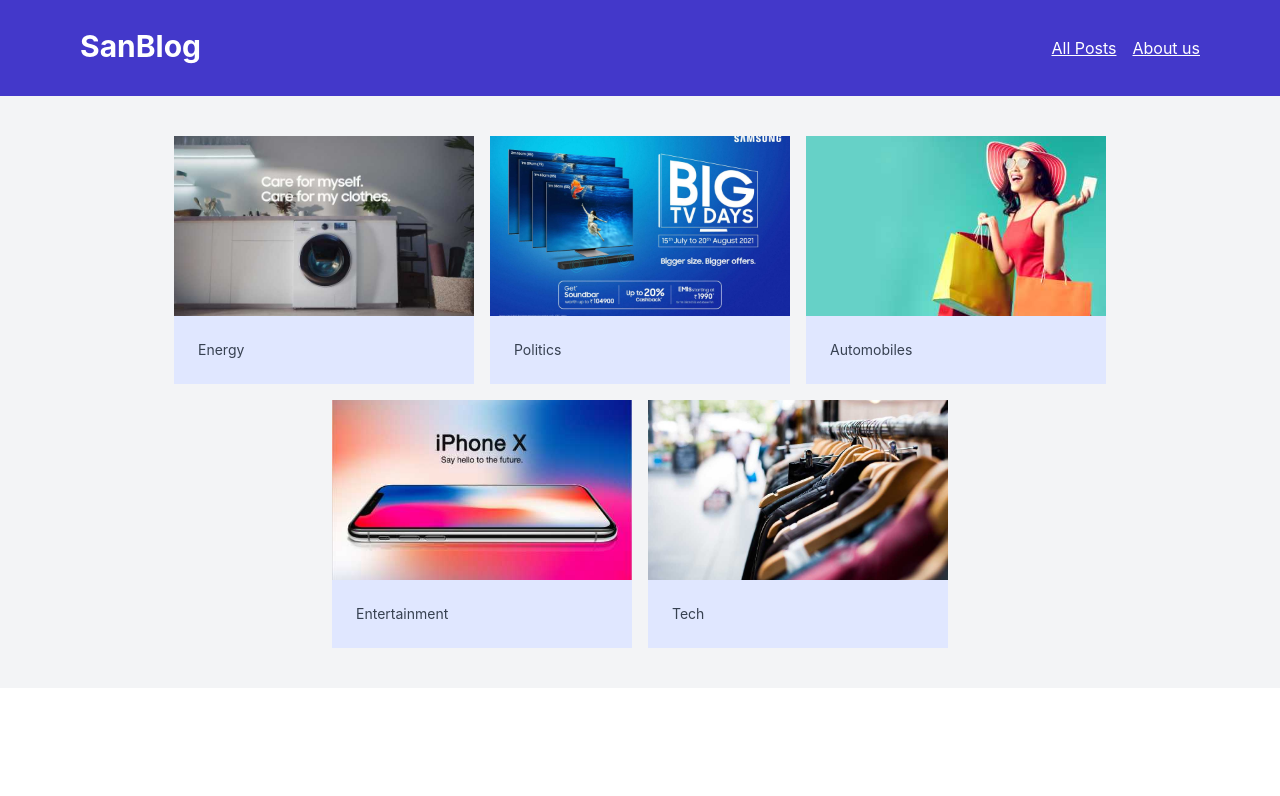
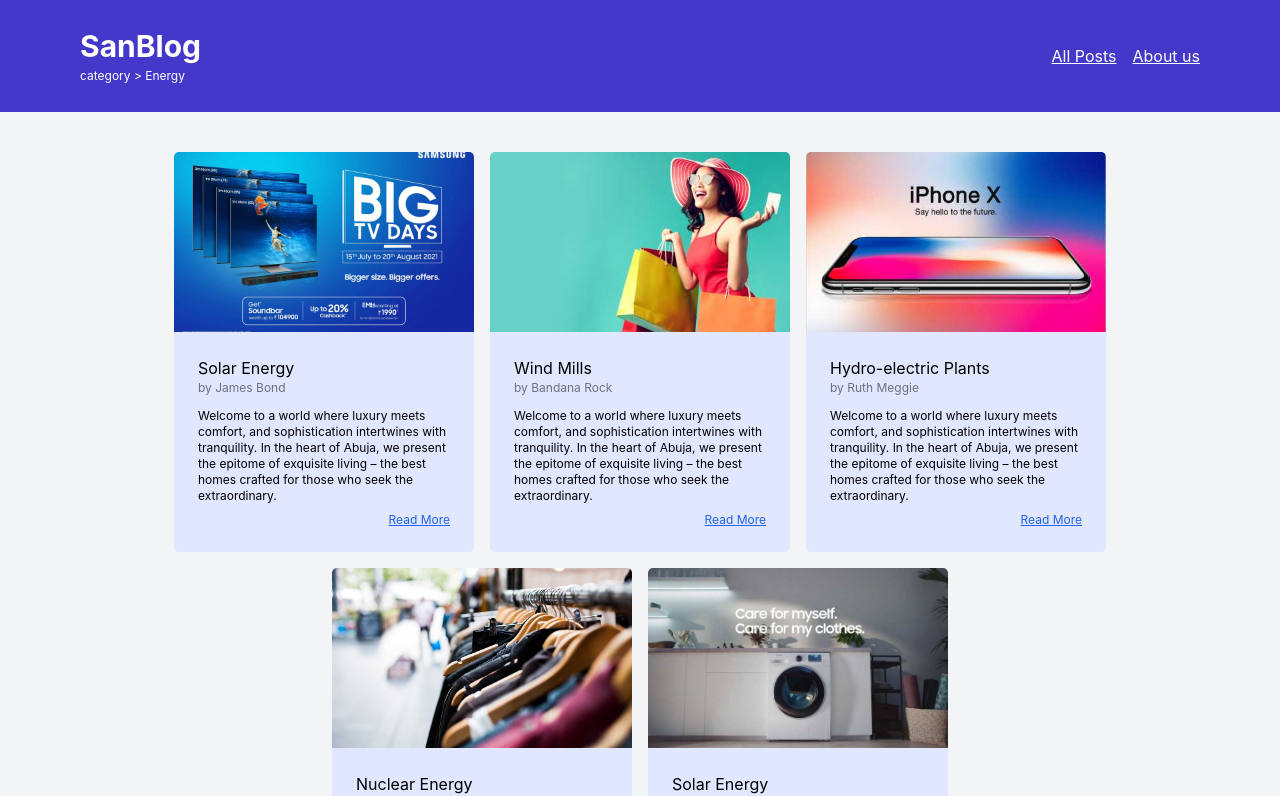
Before and after one commit to Stevolisis/react-sanity, a React (Vite) app: page /category/1 in a window 1280 px wide. Shown: the top 796 px of the page. Built offline with nearby package versions, Linux system fonts and the light colour scheme.

Commit message:
all router,routes,route imported from react-router-dom

```diff
--- a/src/App.jsx
+++ b/src/App.jsx
@@ -1,6 +1,5 @@
 import './index.css'
-import { Route, Routes } from 'react-router';
-import { HashRouter  } from 'react-router-dom';
+import { BrowserRouter as Router, Route, Routes } from "react-router-dom";
 import Index from './pages';
 import Post from './pages/post';
 import AboutUs from './pages/about_us';
@@ -11,15 +10,15 @@
 
   return (
     <>
-      <HashRouter >
+      <Router>
         <Routes>
-          <Route path="/" element={<Index />} exact/>
+          <Route path="/" element={<Index />}/>
           <Route path="/category/:id" element={<Category />}/>
           <Route path="/posts" element={<Posts />}/>
           <Route path="/post/:id" element={<Post />}/>
           <Route path="/about_us" element={<AboutUs />}/>
         </Routes>
-      </HashRouter >
+      </Router>
     </>
   )
 }
```
